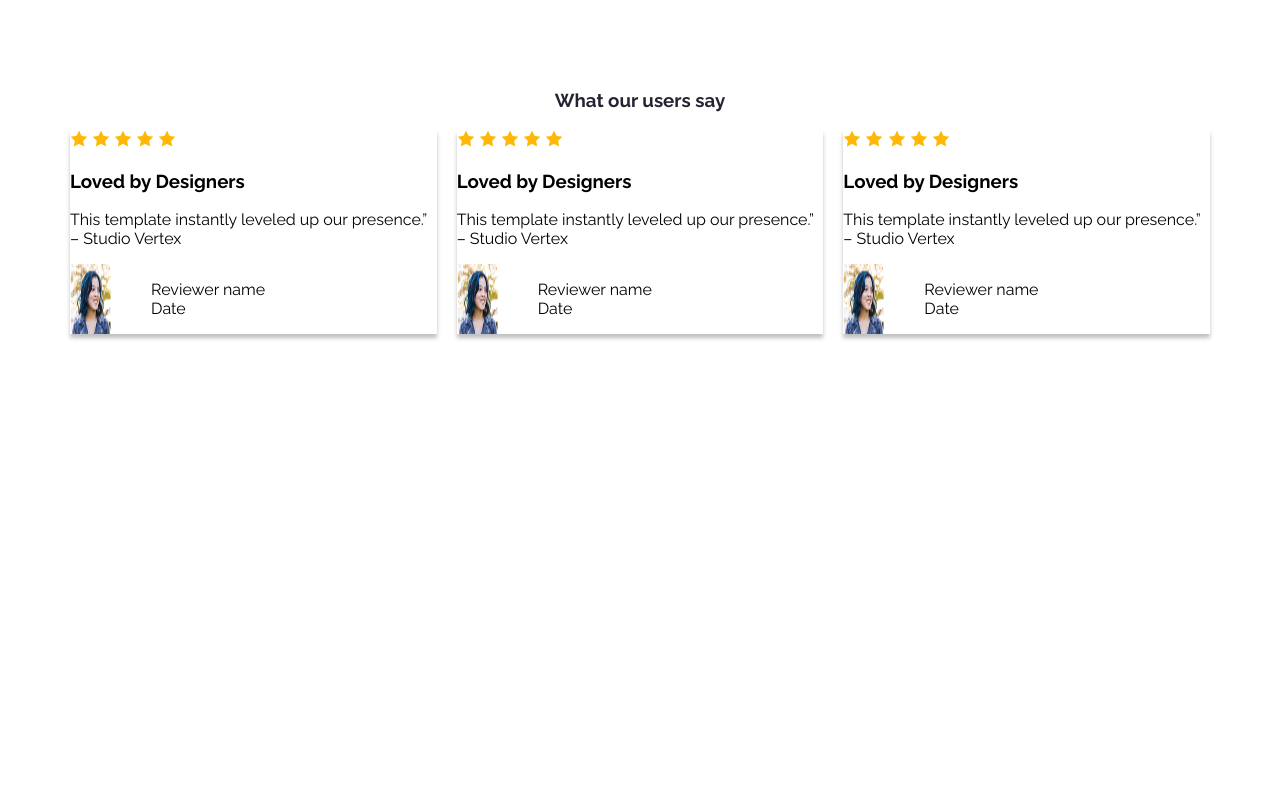
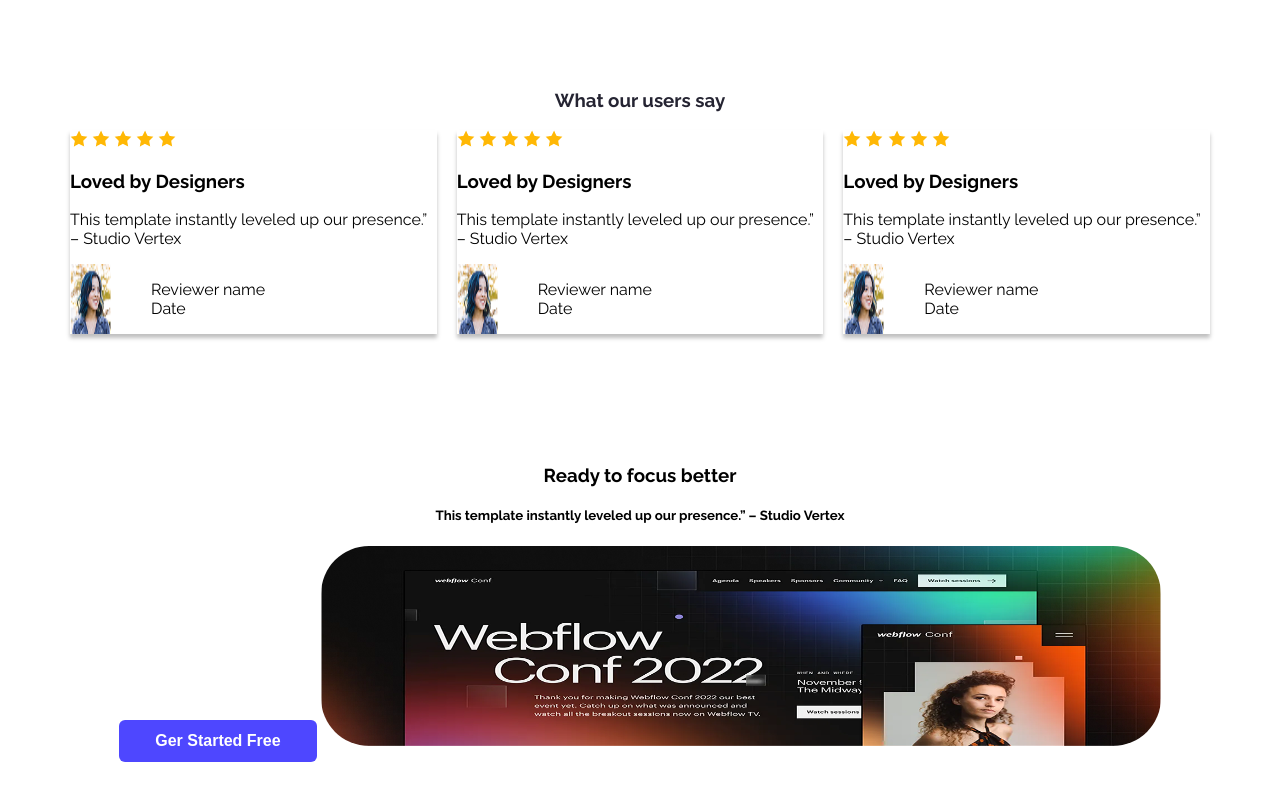
Before and after one commit to Fahima-fahi/First-dev-assignment, a plain HTML site: page index.html in a window 1280 px wide. Shown: the part 1619-2419 px from the top of the page. Before the commit the page ends 2083 px from the top, so only its background shows below. Drawn offline with Linux system fonts and the light colour scheme.

Commit message:
added 5th webpage

```diff
--- a/index.html
+++ b/index.html
@@ -108,6 +108,12 @@
             </div>
         </div>
      </section>
+     <section class="focus">
+        <h3 class="ready-title">Ready to focus better</h3>
+        <h5 class="description">This template instantly leveled up our presence.” – Studio Vertex</h5>
+        <button class="btn-primary">Ger Started Free</button>
+        <img src="../Assets/wc-big.png" alt="">
+     </section>
   </main>
   <footer>
 
--- a/styles/portfolio.css
+++ b/styles/portfolio.css
@@ -145,3 +145,11 @@ div ul li{
     box-shadow: 0px 4px 4px 0px rgba(0, 0, 0, 0.25);
     border-radius: 0px;
 }
+.focus {
+    text-align: center;
+}
+.focus img{
+    border-radius: 48px;
+    width: 840px;
+    height: 200px;
+}
```
